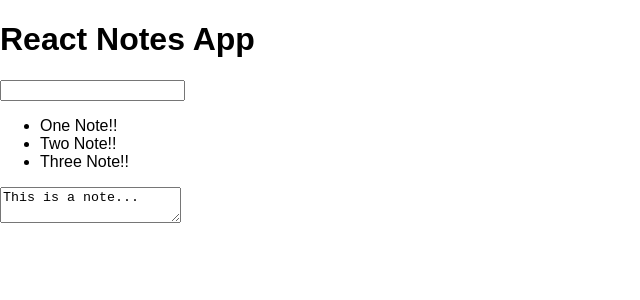
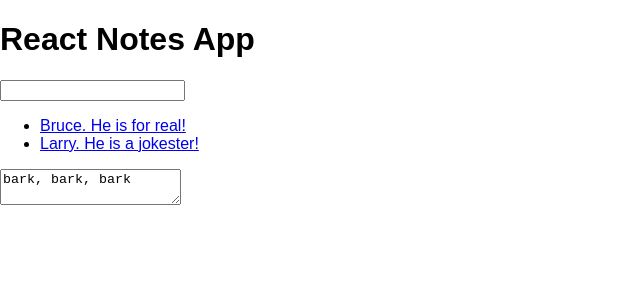
Before and after one commit to badamato/react-notes-app, a React (Create React App) app: page / in a window 1280 px wide. Shown: the top 300 px of the page, without its empty margins (0-640 px from the left). Built offline with nearby package versions, Linux system fonts and the light colour scheme.

Commit message:
wiring up each note functionality

```diff
--- a/src/App.js
+++ b/src/App.js
@@ -5,17 +5,48 @@ import DocumentEditor from './DocumentEditor';
 
 
 class App extends React.Component {
+  constructor(props) {
+    super(props);
+
+    this.state = {
+        notes: [
+          {
+            id: 1001,
+            timestamp: new Date(),
+            title: "Bruce.  He is for real!",
+            content: "bark, bark, bark"
+          },
+
+          {
+            id: 1002,
+            timestamp: new Date(),
+            title: "Larry.  He is a jokester!",
+            content: "woooohoooooo!"
+          }
+        ]
+
+    };
+  }
+
+
   render() {
     return (
       <div className="notes-app">
         <SearchBar />
 
-        <DocumentList />
+        <DocumentList allNotes={this.state.notes}
+        handleSelection={this._selectNote} />
 
-        <DocumentEditor />
+        <DocumentEditor note={this.state.notes[0]}/>
       </div>
     );
   }
+
+
+  _selectNote = (noteId) => {
+    console.log(noteId);
+  }
+
 }
 
 export default App;
--- a/src/DocumentEditor.js
+++ b/src/DocumentEditor.js
@@ -4,7 +4,8 @@ class DocumentEditor extends React.Component {
     render() {
         return(
             <div className="document-editor">
-            <textarea value="This is a note..." /></div>
+            <textarea
+            value={this.props.note.content} /></div>
         );
     }
 }
--- a/src/DocumentList.js
+++ b/src/DocumentList.js
@@ -2,16 +2,29 @@ import React from 'react';
 
 class DocumentList extends React.Component {
     render() {
+        let items = this.props.allNotes.map(note => (
+            <li
+                className="document-list-item"
+                key={note.id}>
+
+                <a href="#" onClick={() => {
+                    this.props.handleSelection(note.id);
+                }}>
+                    {note.title}
+                </a>
+            </li>
+        )
+    );
+
         return(
+
             <div className="document-list">
             <ul>
-              <li className="document-list-item">One Note!!</li>
-              <li className="document-list-item">Two Note!!</li>
-              <li className="document-list-item">Three Note!!</li>
+                {items}
             </ul>
             </div>
         );
-    }
+    };
 }
 
 export default DocumentList;
```
